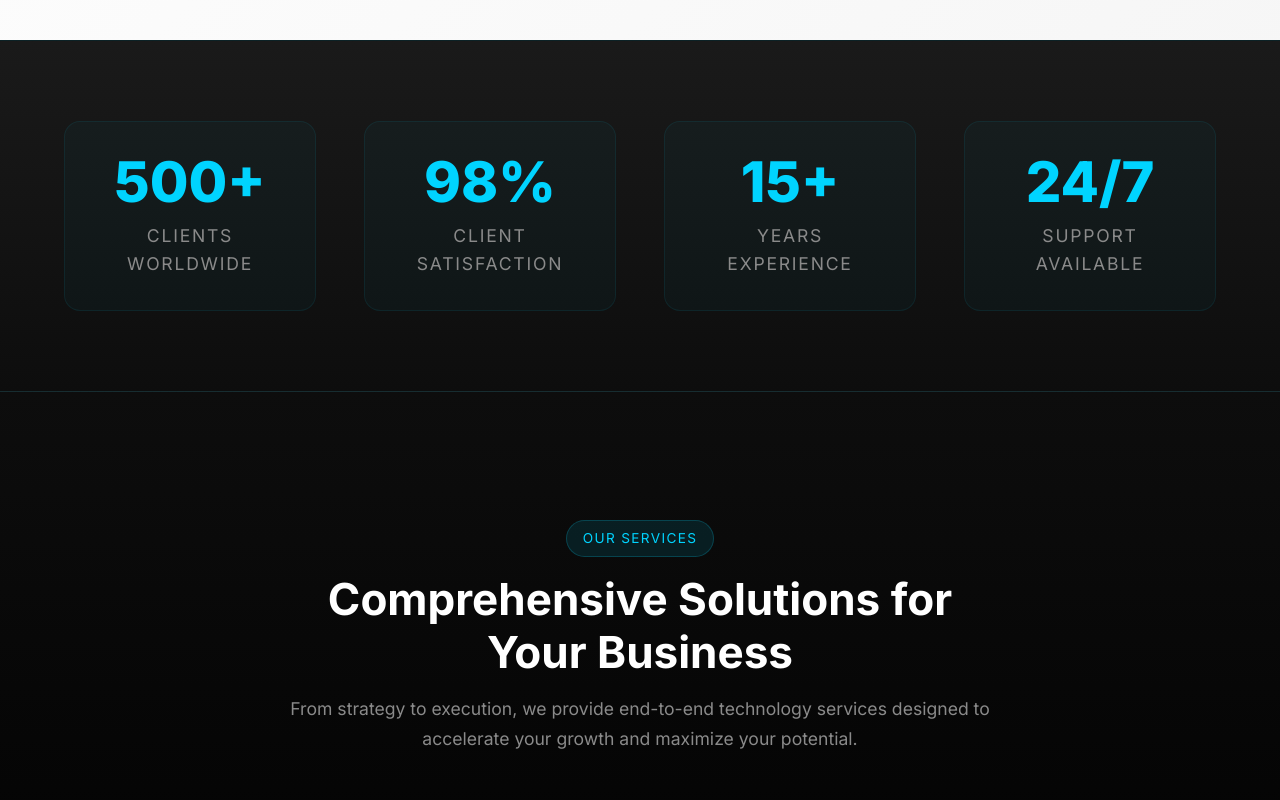
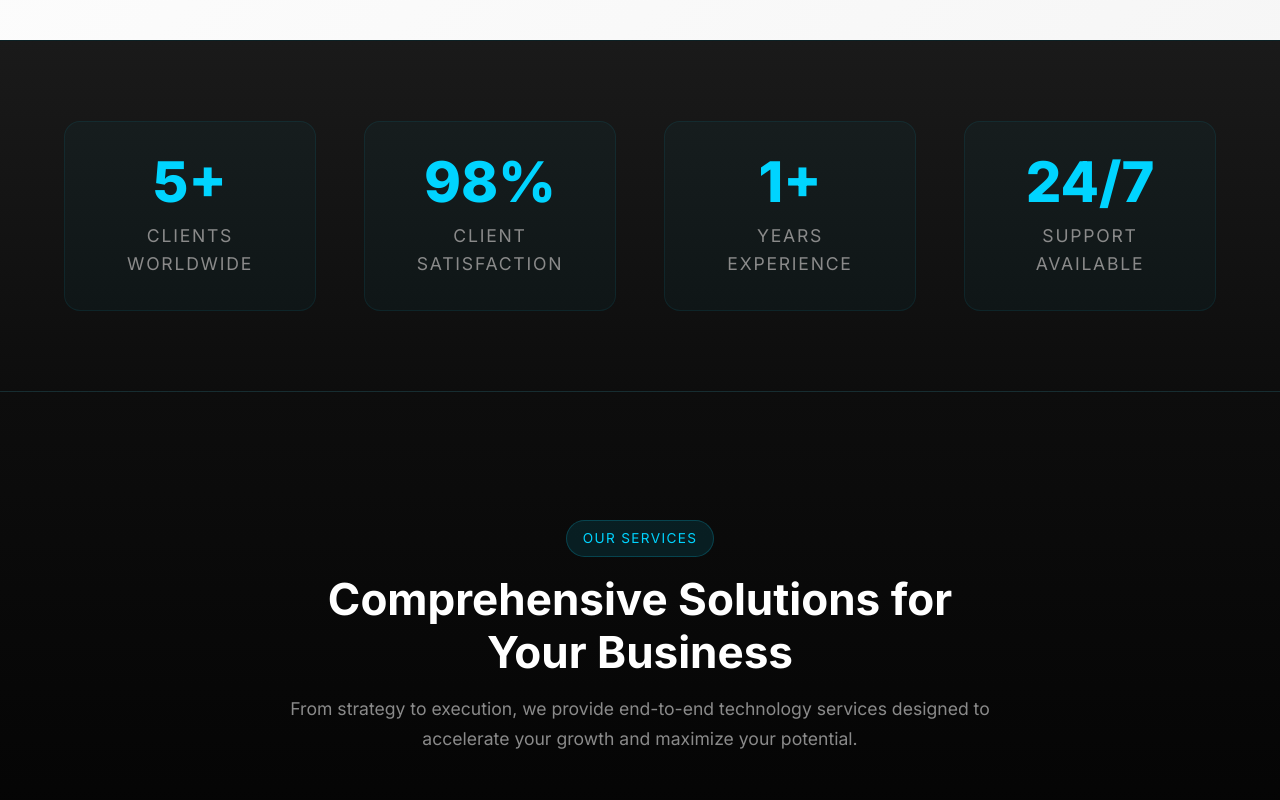
Before and after one commit to ZYTRONA/ZYTRONA_WEB, a React (Vite) app: page / in a window 1280 px wide. Shown: the part 760-1560 px from the top of the page. Built offline with nearby package versions, Linux system fonts and the light colour scheme.

Commit message:
some errors fixed in App.jsx

```diff
--- a/src/App.jsx
+++ b/src/App.jsx
@@ -1,4 +1,4 @@
-import { useState } from 'react'
+import { useState, useEffect, useRef } from 'react'
 import './App.css'
 
 function App() {
@@ -38,11 +38,34 @@ function App() {
   ]
 
   const stats = [
-    { value: "500+", label: "Clients Worldwide" },
-    { value: "98%", label: "Client Satisfaction" },
-    { value: "15+", label: "Years Experience" },
-    { value: "24/7", label: "Support Available" }
+      { value: 5, suffix: '+', label: "Clients Worldwide" },
+      { value: 98, suffix: '%', label: "Client Satisfaction" },
+      { value: 1, suffix: '+', label: "Years Experience" },
+      { value: 24, suffix: '/7', label: "Support Available" }
   ]
+
+    // Custom hook for animated count-up
+    function useCountUp(target, duration = 2000) {
+      const [count, setCount] = useState(0);
+      const startTimestamp = useRef(null);
+
+      useEffect(() => {
+        let rafId;
+        function step(timestamp) {
+          if (!startTimestamp.current) startTimestamp.current = timestamp;
+          const progress = Math.min((timestamp - startTimestamp.current) / duration, 1);
+          setCount(Math.floor(progress * target));
+          if (progress < 1) {
+            rafId = requestAnimationFrame(step);
+          } else {
+            setCount(target);
+          }
+        }
+        rafId = requestAnimationFrame(step);
+        return () => cancelAnimationFrame(rafId);
+      }, [target, duration]);
+      return count;
+    }
 
   const testimonials = [
     {
@@ -132,12 +155,18 @@ function App() {
       <section className="stats">
         <div className="container">
           <div className="stats-grid">
-            {stats.map((stat, index) => (
-              <div key={index} className="stat-item">
-                <span className="stat-value">{stat.value}</span>
-                <span className="stat-label">{stat.label}</span>
-              </div>
-            ))}
+            {stats.map((stat, index) => {
+                const animatedValue = useCountUp(stat.value, 2000 + index * 300);
+                return (
+                  <div key={index} className="stat-item">
+                    <span className="stat-value">
+                      {animatedValue}
+                      {stat.suffix}
+                    </span>
+                    <span className="stat-label">{stat.label}</span>
+                  </div>
+                );
+            })}
           </div>
         </div>
       </section>
@@ -174,14 +203,14 @@ function App() {
           <div className="about-grid">
             <div className="about-content">
               <span className="section-badge">About ZYTRONA</span>
-              <h2 className="section-title">Pioneering Digital Excellence Since 2010</h2>
+              <h2 className="section-title">Pioneering Digital Excellence Since 2025</h2>
               <p className="about-text">
                 At ZYTRONA, we believe in the transformative power of technology.
                 Our team of experts combines deep industry knowledge with cutting-edge
                 innovation to deliver solutions that drive real business results.
               </p>
               <p className="about-text">
-                With over 15 years of experience serving Fortune 500 companies and
+                With over 1 years of experience serving Fortune 2 companies and
                 ambitious startups alike, we've built a reputation for excellence,
                 reliability, and forward-thinking solutions.
               </p>
@@ -262,7 +291,7 @@ function App() {
                 Schedule Consultation
               </a>
               <a href="tel:+1234567890" className="btn btn-outline btn-lg">
-                Call Us: +1 (234) 567-890
+                Call Us: +91 8667273159
               </a>
             </div>
           </div>
```
